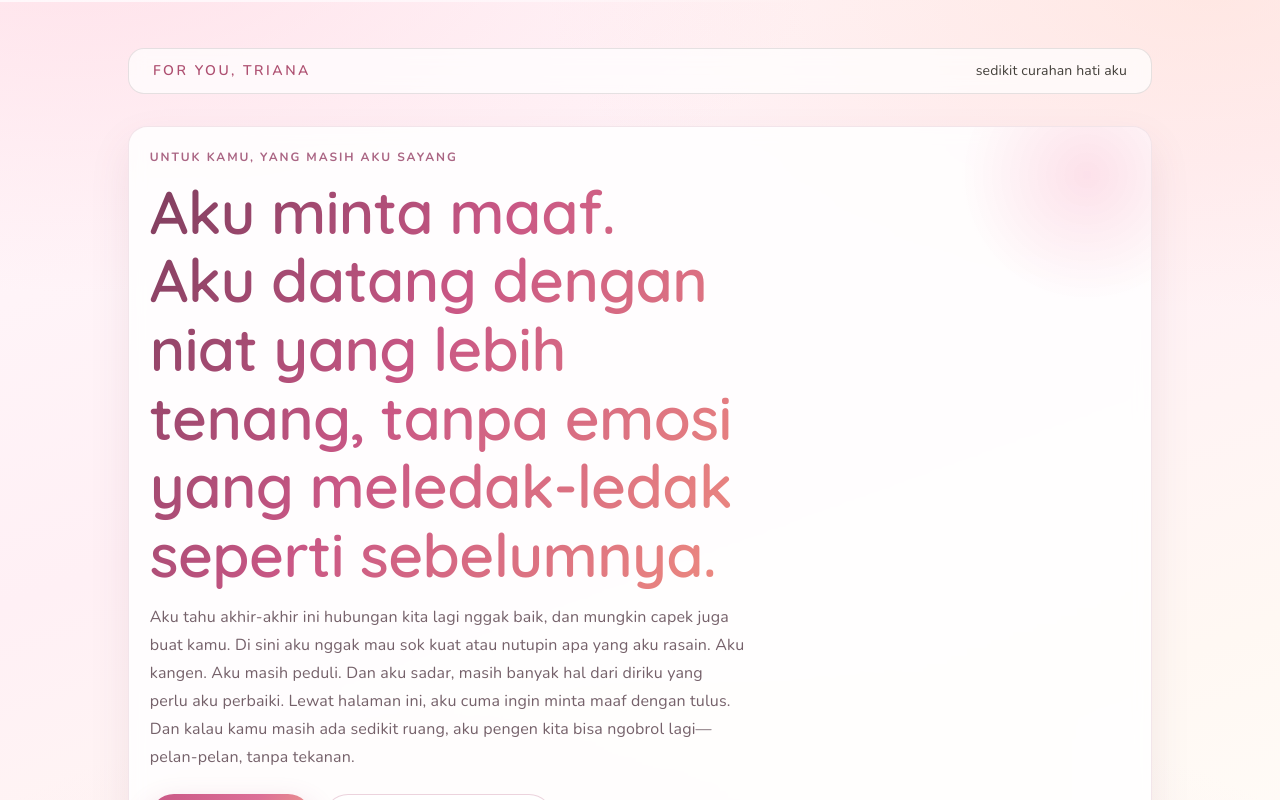
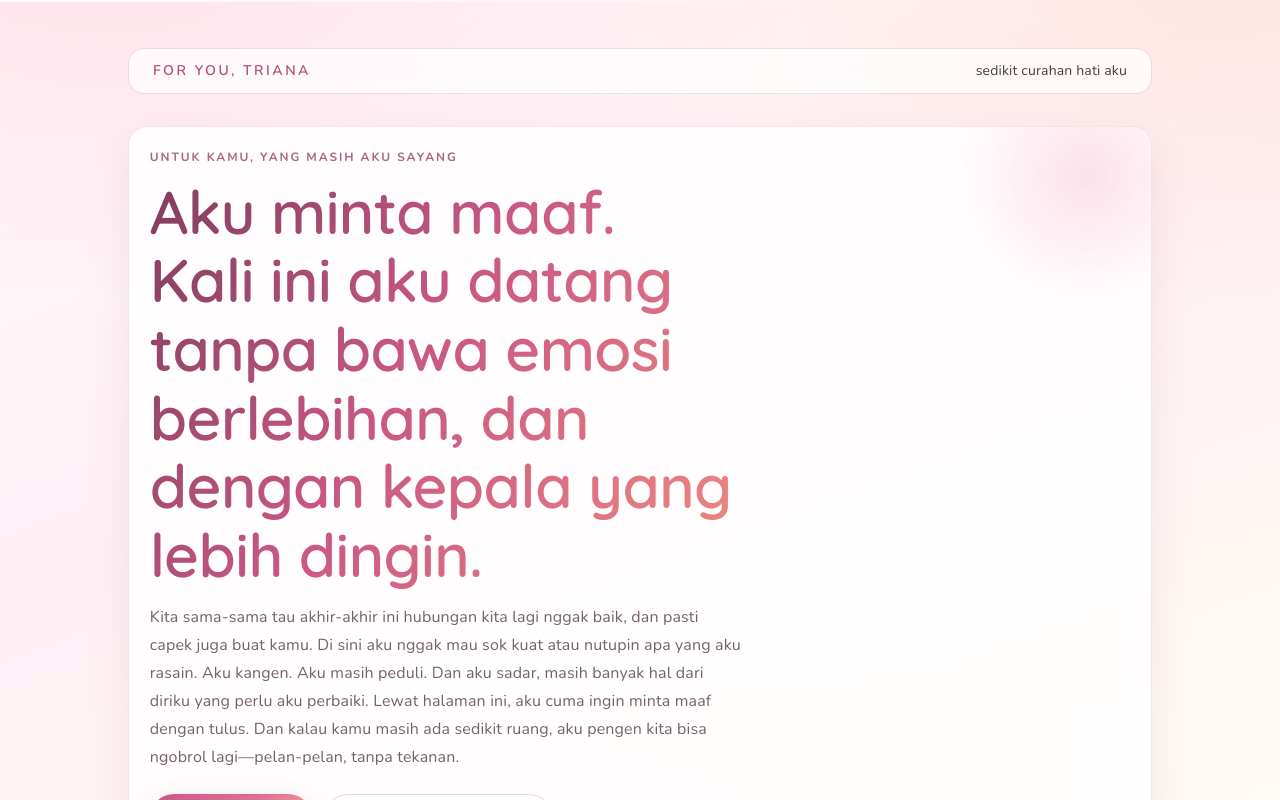
Before and after one commit to felite-beep/triana-personal, a Next.js app: page / in a window 1280 px wide. Shown: the top 800 px of the page. Built offline with nearby package versions, Linux system fonts and the light colour scheme.

Commit message:
edit hero title

```diff
--- a/src/app/page.tsx
+++ b/src/app/page.tsx
@@ -112,10 +112,9 @@ export default function Home() {
         <section className="grid gap-5 sm:grid-cols-2">
           <article className="hero-shell surface-card sm:col-span-2">
             <p className="hero-kicker">untuk kamu, yang masih aku sayang</p>
-            <h1 className="hero-title">Aku minta maaf.
-Aku datang dengan niat yang lebih tenang, tanpa emosi yang meledak-ledak seperti sebelumnya.</h1>
+            <h1 className="hero-title">Aku minta maaf. Kali ini aku datang tanpa bawa emosi berlebihan, dan dengan kepala yang lebih dingin.</h1>
             <p className="hero-copy">
-              Aku tahu akhir-akhir ini hubungan kita lagi nggak baik, dan mungkin capek juga buat kamu.
+              Kita sama-sama tau akhir-akhir ini hubungan kita lagi nggak baik, dan pasti capek juga buat kamu.
 Di sini aku nggak mau sok kuat atau nutupin apa yang aku rasain.
 
 Aku kangen. Aku masih peduli.
```
